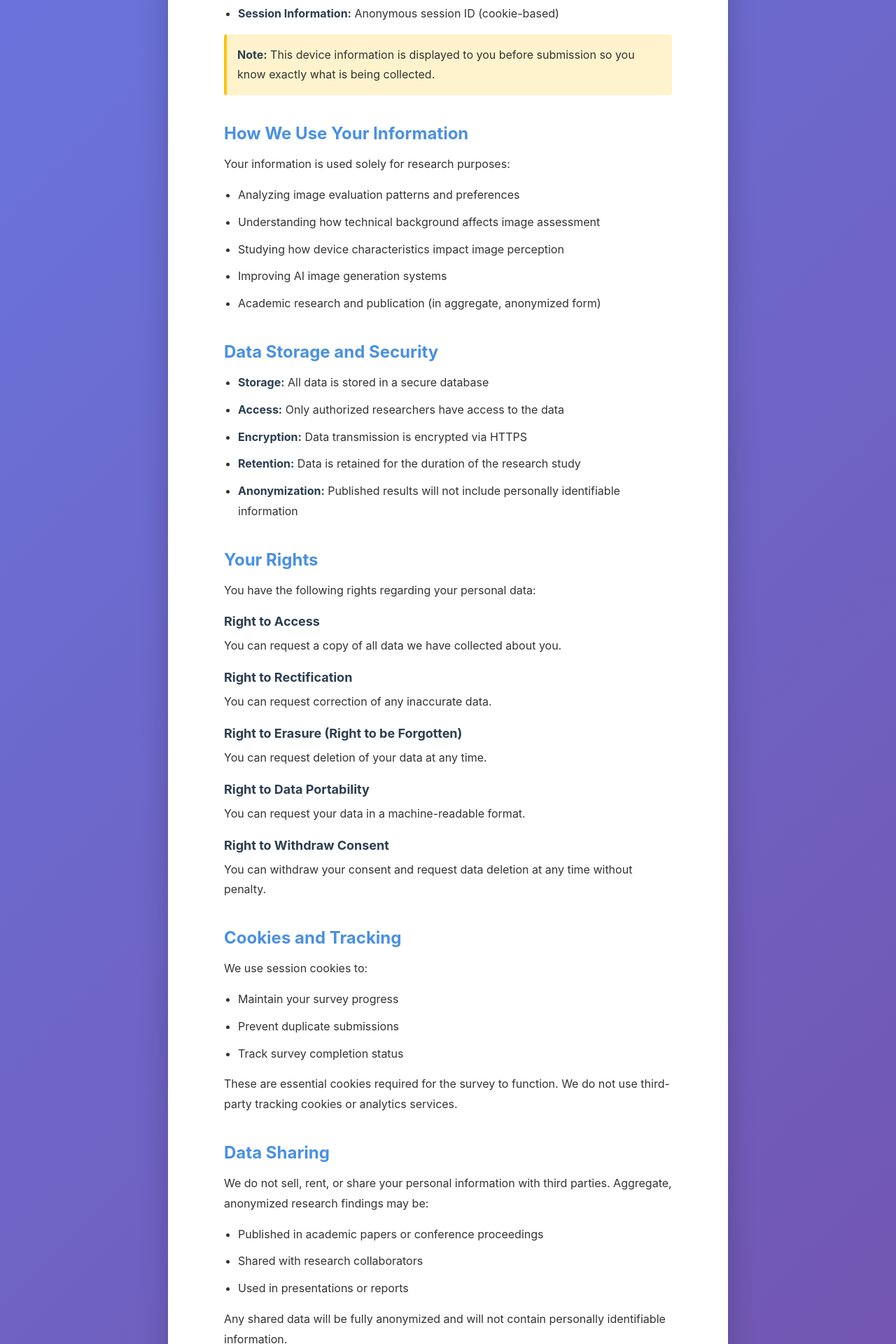
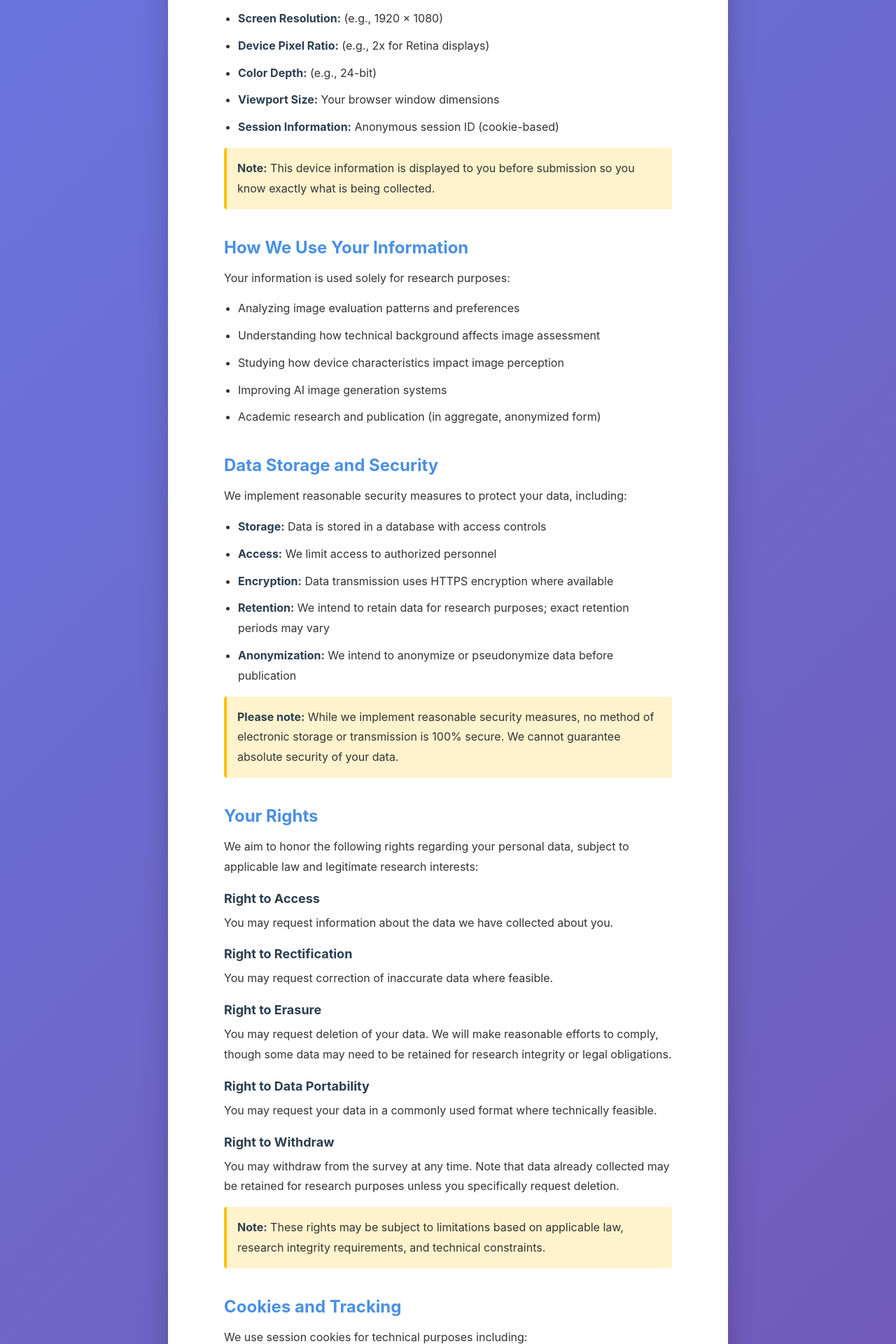
Before and after one commit to kmatzen/juxtapose, a Flask app: page /privacy in a window 1280 px wide. Shown: the part 1120-3040 px from the top of the page at 70% size. Run offline with Flask 3, Linux system fonts and the light colour scheme.

Commit message:
Make privacy policy more conservative with appropriate hedging
Changed from absolute claims to more appropriate language that acknowledges
limitations and uncertainties. This reduces legal risk while maintaining
transparency.

Key Changes:
1. Added disclaimer at top about consulting legal counsel
2. Changed absolute security claims:
   - 'All data is stored in a secure database' → 'stored in a database with access controls'
   - Added disclaimer: 'no method is 100% secure'

3. Changed compliance claims:
   - 'This survey complies with GDPR/CCPA' → 'designed with principles in mind'
   - Added recommendation to review local laws

4. Softened user rights language:
   - 'You can request' → 'You may request'
   - Added 'where feasible', 'reasonable efforts', 'subject to limitations'
   - Noted research integrity and legal obligations may limit some rights

5. Added service provider disclosure:
   - Acknowledged third-party hosting services
   - Legal requirements for disclosure

6. Changed timeframe commitment:
   - 'within 30 days' → 'typically within 30 days when feasible'

7. Updated age restriction:
   - Changed from 13+ to 18+ (more conservative)
   - 'not intended for' → explicit age requirement

8. Added appropriate hedging throughout:
   - 'We intend to', 'We aim to', 'We strive to'
   - 'where available', 'when feasible', 'may vary'

9. Data sharing section:
   - Acknowledged service providers and hosting
   - Legal disclosure requirements

Benefits:
- Reduces liability exposure
- More legally defensible language
- Still transparent about practices
- Acknowledges real-world limitations
- Recommends users seek own counsel

Note: Still requires legal review before production use.

```diff
--- a/src/survey/templates/privacy.html
+++ b/src/survey/templates/privacy.html
@@ -12,9 +12,13 @@
             <h1>Privacy Policy & Data Collection</h1>
             <p class="last-updated">Last Updated: November 12, 2025</p>
 
+            <div class="note" style="background: #fff3cd; border-color: #ffc107; margin-bottom: 30px;">
+                <p style="margin: 0;"><strong>Important Notice:</strong> This privacy policy describes our current data handling practices. We recommend consulting with your own legal counsel if you have specific privacy concerns. By participating in this survey, you acknowledge that you have read and understood this policy.</p>
+            </div>
+
             <section class="policy-section">
                 <h2>Overview</h2>
-                <p>This privacy policy explains what data we collect, how we use it, and your rights regarding your personal information. We are committed to protecting your privacy and being transparent about our data collection practices.</p>
+                <p>This privacy policy explains what data we collect, how we intend to use it, and information about your rights regarding your personal information. We strive to protect your privacy and be transparent about our data collection practices.</p>
             </section>
 
             <section class="policy-section">
@@ -59,60 +63,65 @@
 
             <section class="policy-section">
                 <h2>Data Storage and Security</h2>
+                <p>We implement reasonable security measures to protect your data, including:</p>
                 <ul>
-                    <li><strong>Storage:</strong> All data is stored in a secure database</li>
-                    <li><strong>Access:</strong> Only authorized researchers have access to the data</li>
-                    <li><strong>Encryption:</strong> Data transmission is encrypted via HTTPS</li>
-                    <li><strong>Retention:</strong> Data is retained for the duration of the research study</li>
-                    <li><strong>Anonymization:</strong> Published results will not include personally identifiable information</li>
+                    <li><strong>Storage:</strong> Data is stored in a database with access controls</li>
+                    <li><strong>Access:</strong> We limit access to authorized personnel</li>
+                    <li><strong>Encryption:</strong> Data transmission uses HTTPS encryption where available</li>
+                    <li><strong>Retention:</strong> We intend to retain data for research purposes; exact retention periods may vary</li>
+                    <li><strong>Anonymization:</strong> We intend to anonymize or pseudonymize data before publication</li>
                 </ul>
+                <p class="note"><strong>Please note:</strong> While we implement reasonable security measures, no method of electronic storage or transmission is 100% secure. We cannot guarantee absolute security of your data.</p>
             </section>
 
             <section class="policy-section">
                 <h2>Your Rights</h2>
-                <p>You have the following rights regarding your personal data:</p>
+                <p>We aim to honor the following rights regarding your personal data, subject to applicable law and legitimate research interests:</p>
 
                 <h3>Right to Access</h3>
-                <p>You can request a copy of all data we have collected about you.</p>
+                <p>You may request information about the data we have collected about you.</p>
 
                 <h3>Right to Rectification</h3>
-                <p>You can request correction of any inaccurate data.</p>
+                <p>You may request correction of inaccurate data where feasible.</p>
 
-                <h3>Right to Erasure (Right to be Forgotten)</h3>
-                <p>You can request deletion of your data at any time.</p>
+                <h3>Right to Erasure</h3>
+                <p>You may request deletion of your data. We will make reasonable efforts to comply, though some data may need to be retained for research integrity or legal obligations.</p>
 
                 <h3>Right to Data Portability</h3>
-                <p>You can request your data in a machine-readable format.</p>
+                <p>You may request your data in a commonly used format where technically feasible.</p>
 
-                <h3>Right to Withdraw Consent</h3>
-                <p>You can withdraw your consent and request data deletion at any time without penalty.</p>
+                <h3>Right to Withdraw</h3>
+                <p>You may withdraw from the survey at any time. Note that data already collected may be retained for research purposes unless you specifically request deletion.</p>
+
+                <p class="note"><strong>Note:</strong> These rights may be subject to limitations based on applicable law, research integrity requirements, and technical constraints.</p>
             </section>
 
             <section class="policy-section">
                 <h2>Cookies and Tracking</h2>
-                <p>We use session cookies to:</p>
+                <p>We use session cookies for technical purposes including:</p>
                 <ul>
-                    <li>Maintain your survey progress</li>
-                    <li>Prevent duplicate submissions</li>
-                    <li>Track survey completion status</li>
+                    <li>Maintaining your survey progress</li>
+                    <li>Preventing duplicate submissions</li>
+                    <li>Tracking completion status</li>
                 </ul>
-                <p>These are essential cookies required for the survey to function. We do not use third-party tracking cookies or analytics services.</p>
+                <p>These cookies are necessary for the survey to function. We do not intend to use third-party tracking or analytics services beyond what is required for basic operation.</p>
             </section>
 
             <section class="policy-section">
                 <h2>Data Sharing</h2>
-                <p>We do not sell, rent, or share your personal information with third parties. Aggregate, anonymized research findings may be:</p>
+                <p>We do not sell or rent your personal information. We may share data in the following circumstances:</p>
                 <ul>
-                    <li>Published in academic papers or conference proceedings</li>
-                    <li>Shared with research collaborators</li>
-                    <li>Used in presentations or reports</li>
+                    <li><strong>Service Providers:</strong> Third-party hosting or database services that help operate this survey</li>
+                    <li><strong>Research Purposes:</strong> Aggregate, anonymized findings may be published in academic papers or shared with research collaborators</li>
+                    <li><strong>Legal Requirements:</strong> If required by law or to protect rights and safety</li>
+                    <li><strong>Institutional Requirements:</strong> With our institution's research oversight bodies if required</li>
                 </ul>
-                <p>Any shared data will be fully anonymized and will not contain personally identifiable information.</p>
+                <p>We intend to anonymize or pseudonymize any shared research data to minimize personal information exposure.</p>
             </section>
 
             <section class="policy-section">
                 <h2>Children's Privacy</h2>
-                <p>This survey is not intended for children under 13 years of age. We do not knowingly collect personal information from children. If you believe we have collected information from a child, please contact us immediately.</p>
+                <p>This survey is intended for adults aged 18 and over. We do not knowingly collect personal information from individuals under 18. If you believe we have inadvertently collected information from a minor, please contact us so we can address the situation.</p>
             </section>
 
             <section class="policy-section">
@@ -122,21 +131,22 @@
 
             <section class="policy-section">
                 <h2>Contact Information</h2>
-                <p>For any questions, concerns, or requests regarding your data or this privacy policy, please contact:</p>
+                <p>For questions, concerns, or requests regarding your data or this privacy policy, please contact:</p>
                 <div class="contact-info">
                     <p><strong>Email:</strong> <a href="mailto:survey@example.com">survey@example.com</a></p>
                 </div>
-                <p>We will respond to all requests within 30 days.</p>
+                <p>We will make reasonable efforts to respond to requests in a timely manner, typically within 30 days when feasible.</p>
             </section>
 
             <section class="policy-section">
                 <h2>Legal Compliance</h2>
-                <p>This survey complies with:</p>
+                <p>This survey has been designed with the following data protection principles in mind:</p>
                 <ul>
                     <li><strong>GDPR</strong> (General Data Protection Regulation) - European Union</li>
                     <li><strong>CCPA</strong> (California Consumer Privacy Act) - United States</li>
                     <li>Other applicable data protection regulations</li>
                 </ul>
+                <p class="note"><strong>Important:</strong> If you are subject to specific data protection regulations (e.g., GDPR, CCPA), you may have additional rights. We recommend reviewing your local laws or consulting legal counsel if you have concerns about your rights.</p>
             </section>
 
             <div class="policy-actions">
```
